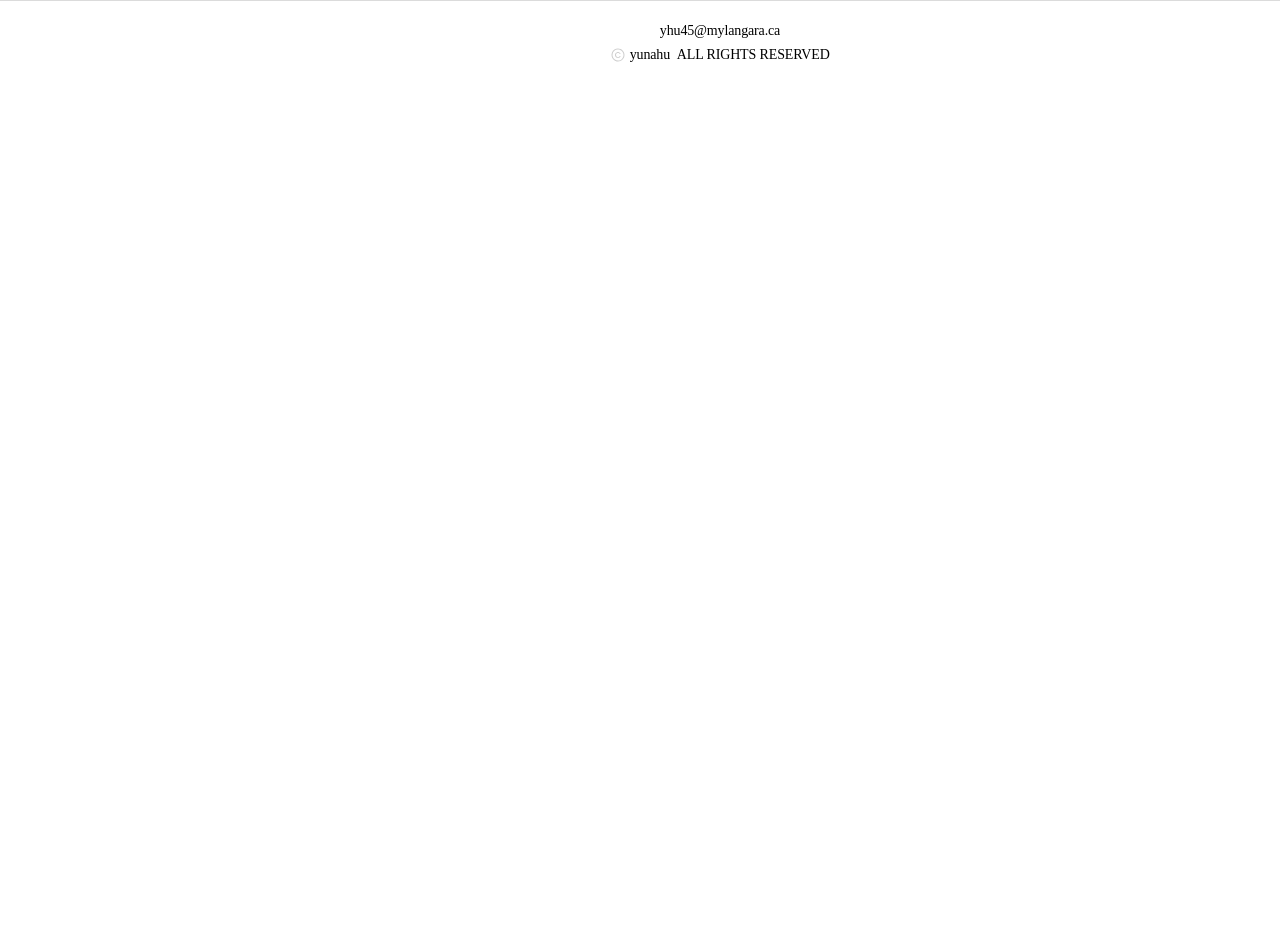
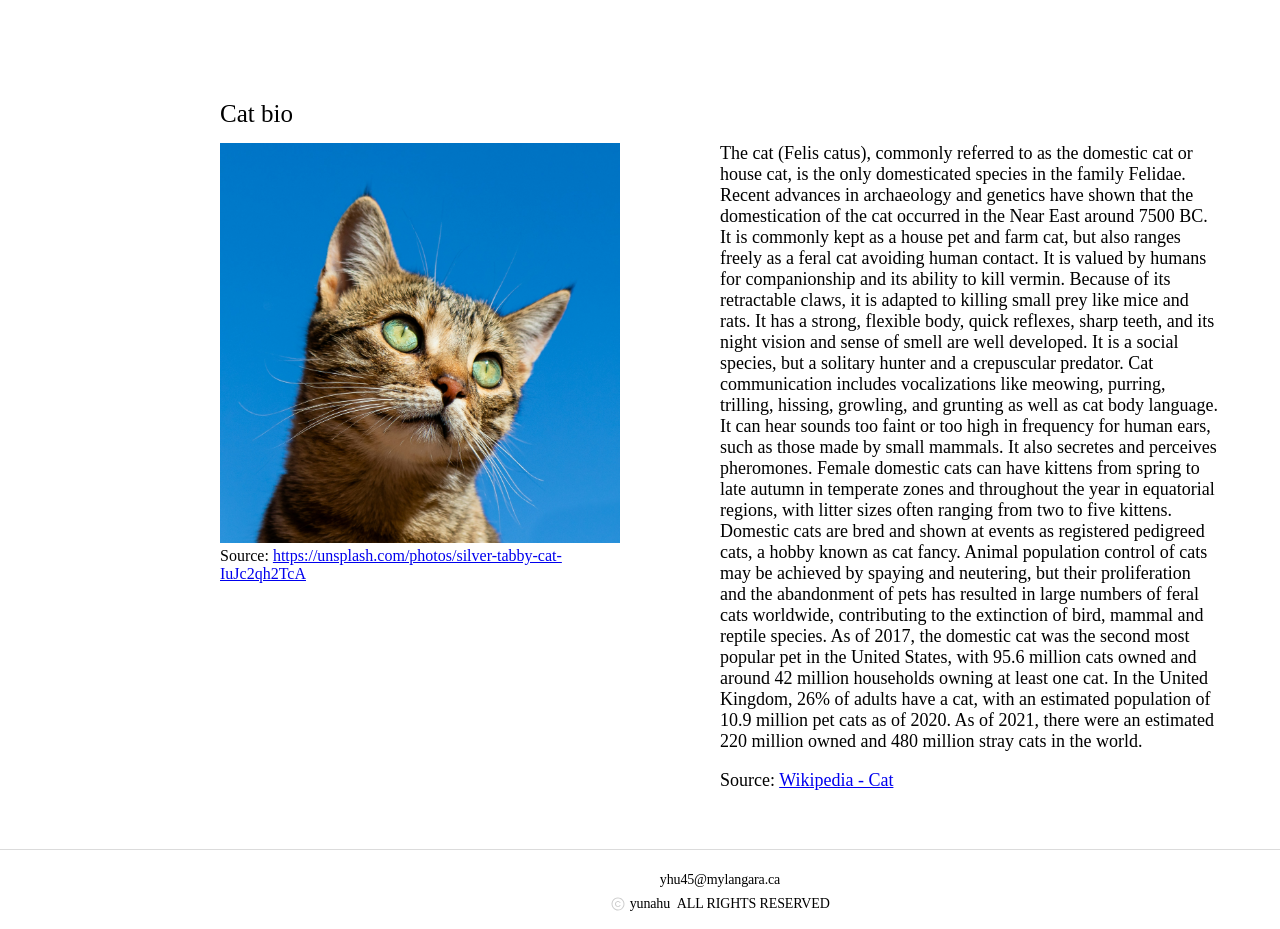
Before and after one commit to yunahu/my-cat-page, a React (Vite) app: page / in a window 1280 px wide. Shown: the top 929 px of the page. Before the commit the page ends 800 px from the top, so only its background shows below. Built offline with nearby package versions, Linux system fonts and the light colour scheme.

Commit message:
Implemented overview section

```diff
--- a/src/pages/Home/Home.jsx
+++ b/src/pages/Home/Home.jsx
@@ -1,8 +1,10 @@
+import Overview from "./components/Overview/Overview";
 
 
 const Home = () => {
   return (
 		<div>
+			<Overview />
 		</div>
   );
 };
--- /dev/null
+++ b/src/pages/Home/components/Overview/Overview.jsx
@@ -0,0 +1,41 @@
+import { SectionContainer, Section, SectionTitle, SectionContentContainer, SectionContent } from "src/components/Layout/Layout";
+import styled from "styled-components";
+import blue from "src/assets/images/blue.jpg";
+
+const Photo = styled.img`
+	height: 400px;
+`;
+
+const PhotoContainer = styled.div`
+	margin-right: 100px;
+`;
+
+const Overview = () => {
+  return (
+		<SectionContainer id="overview">
+			<Section>
+				<SectionTitle>
+					Cat bio
+				</SectionTitle>
+					<SectionContentContainer>
+						<PhotoContainer>
+							<Photo src={blue} />
+							Source: <a target="_blank" href="https://unsplash.com/photos/silver-tabby-cat-IuJc2qh2TcA">https://unsplash.com/photos/silver-tabby-cat-IuJc2qh2TcA</a>
+						</PhotoContainer>
+						<SectionContent>
+						The cat (Felis catus), commonly referred to as the domestic cat or house cat, is the only domesticated species in the family Felidae. Recent advances in archaeology and genetics have shown that the domestication of the cat occurred in the Near East around 7500 BC. It is commonly kept as a house pet and farm cat, but also ranges freely as a feral cat avoiding human contact. It is valued by humans for companionship and its ability to kill vermin. Because of its retractable claws, it is adapted to killing small prey like mice and rats. It has a strong, flexible body, quick reflexes, sharp teeth, and its night vision and sense of smell are well developed. It is a social species, but a solitary hunter and a crepuscular predator. Cat communication includes vocalizations like meowing, purring, trilling, hissing, growling, and grunting as well as cat body language. It can hear sounds too faint or too high in frequency for human ears, such as those made by small mammals. It also secretes and perceives pheromones.
+
+						Female domestic cats can have kittens from spring to late autumn in temperate zones and throughout the year in equatorial regions, with litter sizes often ranging from two to five kittens. Domestic cats are bred and shown at events as registered pedigreed cats, a hobby known as cat fancy. Animal population control of cats may be achieved by spaying and neutering, but their proliferation and the abandonment of pets has resulted in large numbers of feral cats worldwide, contributing to the extinction of bird, mammal and reptile species.
+
+						As of 2017, the domestic cat was the second most popular pet in the United States, with 95.6 million cats owned and around 42 million households owning at least one cat. In the United Kingdom, 26% of adults have a cat, with an estimated population of 10.9 million pet cats as of 2020. As of 2021, there were an estimated 220 million owned and 480 million stray cats in the world.
+						<p>
+							Source: <a target="_blank" href="https://en.wikipedia.org/wiki/Cat">Wikipedia - Cat</a>
+						</p>
+						</SectionContent>
+					</SectionContentContainer>
+			</Section>
+		</SectionContainer>
+  );
+};
+
+export default Overview;
```
Also changed, not shown: src/assets/images/blue.jpg (added).
